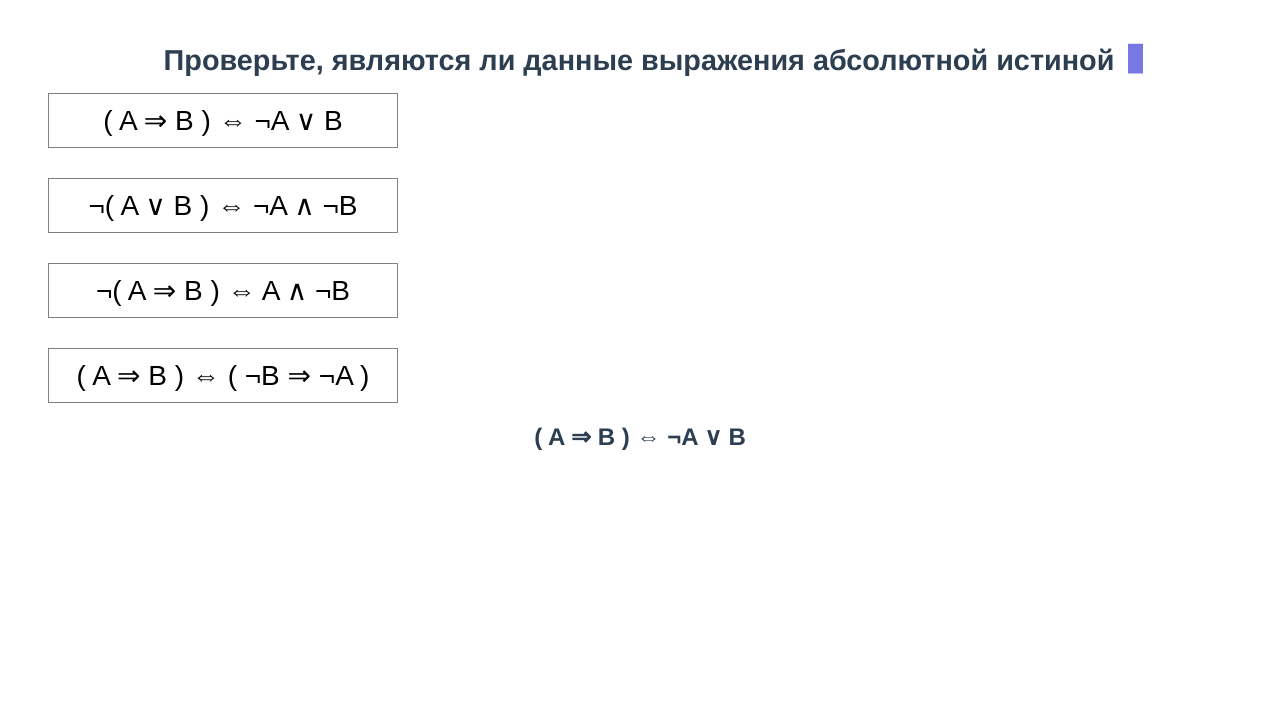
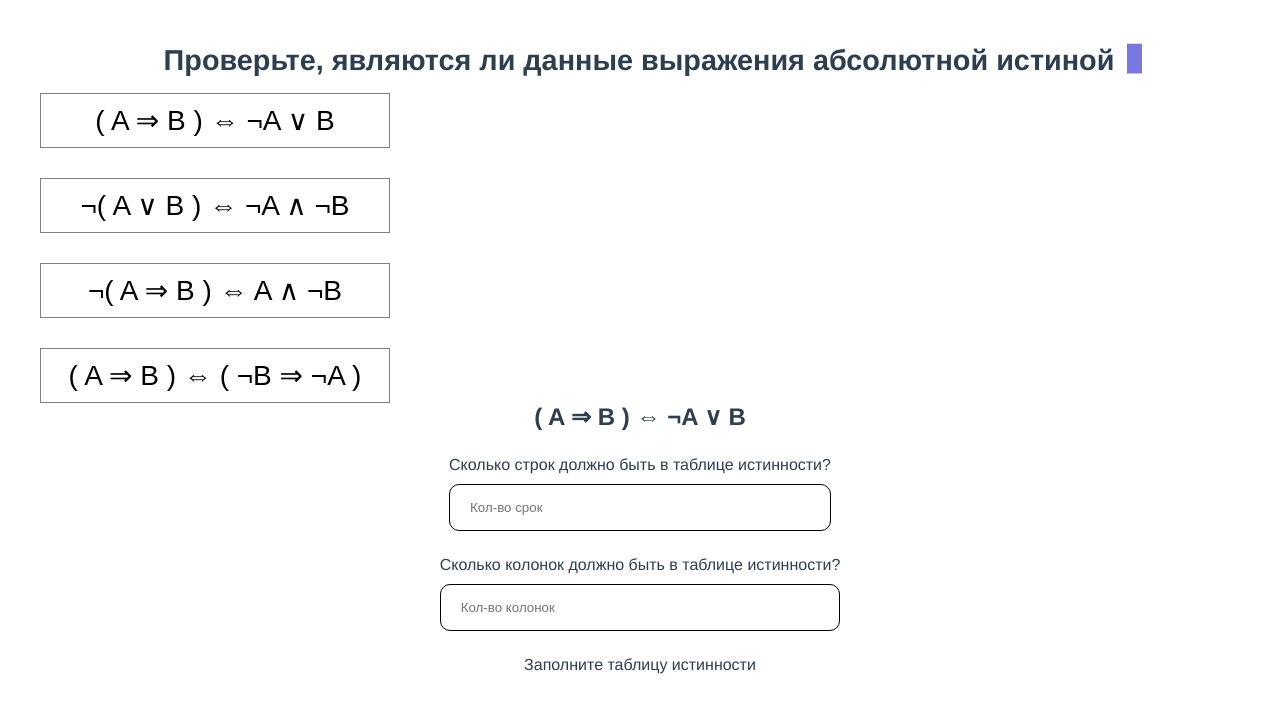
Before and after one commit to elijahmylcev/test_for_math_tables_true, a Vue app: page / in a window 1280 px wide. Both pictures are taken after a click on the button "( A ⇒ B ) ⇔ ¬A ∨ B". Shown: the top 712 px of the page. Built offline with nearby package versions, Linux system fonts and the light colour scheme.

Commit message:
table component

```diff
--- a/src/App.vue
+++ b/src/App.vue
@@ -23,4 +23,10 @@ export default {
   margin-top: 60px;
   padding: 0 40px;
 }
+
+* {
+  box-sizing: border-box;
+  padding: 0;
+  margin: 0;
+}
 </style>
--- a/src/components/Solution.vue
+++ b/src/components/Solution.vue
@@ -7,18 +7,64 @@
       </div>
 
     </div>
-    <div v-else>
+    <div v-else class="questions">
       <h2>{{ currentTask }}</h2>
+
+      <div id="count_strings" class="question_item">
+        <label for="strings">Сколько строк должно быть в таблице истинности?</label>
+        <input @change="(e) => updateRow(e)" type="text" id="strings" placeholder="Кол-во срок" />
+      </div>
+
+      <div id="count_columns" class="question_item">
+        <label for="columns">Сколько колонок должно быть в таблице истинности?</label>
+        <input @change="(e) => updateColumns(e)" type="text" id="columns" placeholder="Кол-во колонок" />
+      </div>
+
+      <div id="table">
+        Заполните таблицу истинности
+        <Table :columns="this.columns" :row="this.row" />
+      </div>
     </div>
   </div>
 </template>
 
 <script lang="js">
+import table from './table.vue'
 export default {
   name: 'Solution',
+  data() {
+    return {
+      row: [],
+      columns: []
+    }
+  },
   props: {
     currentTask: String
-  }
+  },
+  components: {
+    Table: table
+  },
+  methods: {
+    updateColumns(n) {
+      this.columns = []
+      let count = Number(n.target.value)
+      while (count > 0) {
+        this.columns.push(count)
+        count--
+      }
+    },
+
+    updateRow(n) {
+      this.row = []
+      let count = Number(n.target.value)
+      while (count > 0) {
+        this.row.push(count)
+        count--
+      }
+
+      console.log(this.row);
+    }
+  },
 }
 </script>
 
@@ -32,6 +78,7 @@ export default {
   height: 100px;
   border-radius: 100%;
   border: 2px dashed rgba(30, 30, 209, .6);
+  box-shadow: 1px 1px 15px rgba(143, 161, 4, 0.6);
   animation: rotate 1000ms infinite;
 }
 
@@ -63,4 +110,28 @@ export default {
     transform: rotate(360deg);
   }
 }
+
+.questions {
+  display: flex;
+  flex-direction: column;
+  row-gap: 25px;
+  justify-content: flex-start;
+  align-items: center
+}
+
+.question_item {
+  display: flex;
+  flex-direction: column;
+  gap: 10px
+}
+
+input {
+  padding: 15px 20px;
+  border: 1px solid black;
+  border-radius: 10px;
+}
+
+Table {
+  margin-top: 20px;
+}
 </style>
--- /dev/null
+++ b/src/components/table.vue
@@ -0,0 +1,58 @@
+<template>
+  <table>
+    <!-- <thead>
+      <tr>
+        <th v-for="n in headers"></th>
+      </tr>
+    </thead> -->
+    <tbody>
+      <tr v-for="item in row" :key="item">
+        <!-- <input type="text"> -->
+        <td v-for="n in columns" :key="n">
+          <input type="text">
+        </td>
+      </tr>
+    </tbody>
+  </table>
+</template>
+
+<script>
+export default {
+  name: 'table',
+  props: ['row', 'columns']
+}
+</script>
+
+<style scoped>
+table {
+  /* table-layout: fixed; */
+  width: 100%;
+  height: 100%;
+  border-collapse: collapse;
+  border: 1px solid black;
+  margin-bottom: 30px;
+  /* border-spacing: 3px; */
+}
+
+
+tr,
+th,
+td {
+  padding: 20px;
+  border: solid 2px black;
+}
+
+tr {
+  width: fit-content;
+}
+
+input {
+  width: fit-content;
+  font-size: 20px;
+  /* width: 50%; */
+  border: none;
+  outline: none;
+  padding: 5px;
+  text-align: center;
+}
+</style>
```
